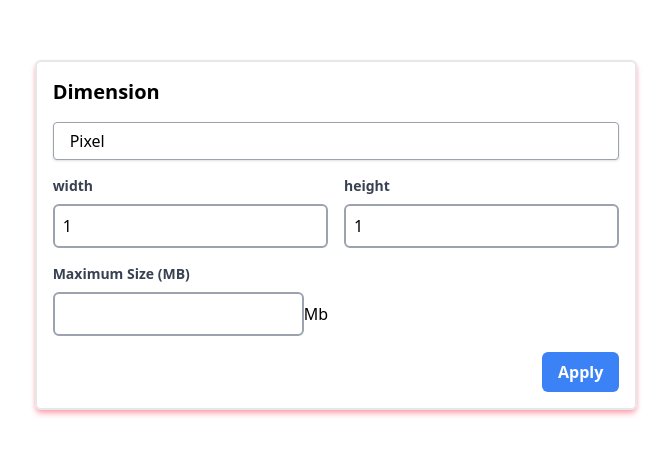
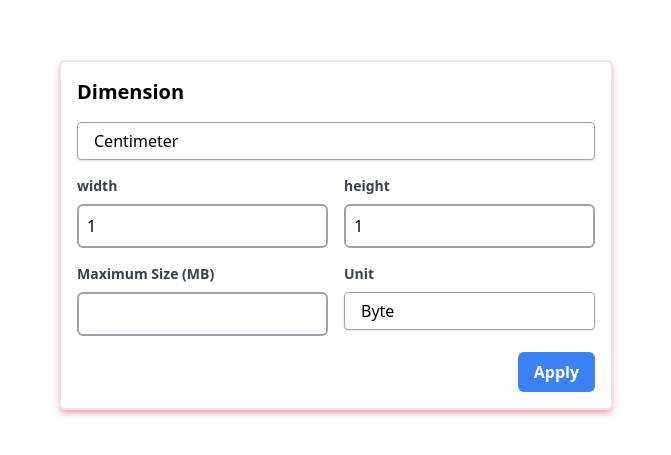
Before and after one commit to himanshunegi378/imagecompression, a React (Create React App) app: page /config in a window 1280 px wide. Shown: the part 165-620 px from the top of the page, without its empty margins (304-975 px from the left). Built offline with nearby package versions, Linux system fonts and the light colour scheme.

Commit message:
feat: file size unit added

```diff
--- /dev/null
+++ b/src/utils/fileSizeConversion.js
@@ -0,0 +1,18 @@
+const supportedUnit = ["B", "KB", "MB"];
+export const fileSizeFromTo = (fileSize, fromUnit, toUnit) => {
+    /*
+    1. check fromUnit and toUnit supported
+    2. convert fileSize from fromUnit to B
+    3. convert fileSize from B to toUnit
+    */
+    if (!supportedUnit.includes(fromUnit) || !supportedUnit.includes(toUnit)) {
+        throw new Error(`${fromUnit} or ${toUnit} is not supported`);
+    }
+    const fromUnitIndex = supportedUnit.indexOf(fromUnit);
+    const toUnitIndex = supportedUnit.indexOf(toUnit);
+    const fromUnitToB = Math.pow(1024, fromUnitIndex);
+    const toUnitToB = Math.pow(1024, toUnitIndex);
+    const fileSizeInB = fileSize * fromUnitToB;
+    const fileSizeInNewUnit = fileSizeInB / toUnitToB;
+    return fileSizeInNewUnit;
+}
--- a/src/views/home/Home.view.jsx
+++ b/src/views/home/Home.view.jsx
@@ -36,7 +36,8 @@ export function HomeView() {
                   navigate("/workbench");
                 }}
                 defaultConfig={{
-                  size: state.file && Number(state.file.size / 1048576).toFixed(2),
+                  size: state.file && Number(state.file.size),
+                  sizeUnit: "B",
                 }}
               />
             </div>
--- a/src/views/home/components/requirementsInputForm/RequirementsInputForm.jsx
+++ b/src/views/home/components/requirementsInputForm/RequirementsInputForm.jsx
@@ -1,12 +1,14 @@
 import { useState } from "react";
+import { fileSizeFromTo } from "../../../../utils/fileSizeConversion";
 
 const factoryConfig = {
   dimension: {
-    unit:'px',
+    unit: "cm",
     w: 1,
     h: 1,
   },
   size: 1,
+  sizeUnit: "MB",
 };
 
 export function RequirementsInputForm({
@@ -117,7 +119,35 @@ export function RequirementsInputForm({
               })
             }
           />
-          Mb
+        </label>
+        {/*
+            1. unit select input
+            2. B for Byte, KB for Kilobyte, MB for Megabyte options
+          */}
+        <label>
+          <span className="block text-gray-700 text-sm font-bold mb-2">
+            Unit
+          </span>
+          <select
+            className="block appearance-none w-full bg-white border border-gray-400 hover:border-gray-500 px-4 py-2 pr-8 rounded shadow leading-tight focus:outline-none focus:shadow-outline"
+            required
+            value={config.sizeUnit}
+            onChange={(e) => {
+              requestConfigChange({
+                ...config,
+                size: fileSizeFromTo(
+                  config.size,
+                  config.sizeUnit,
+                  e.target.value
+                ).toFixed(2),
+                sizeUnit: e.target.value,
+              });
+            }}
+          >
+            <option value="B">Byte</option>
+            <option value="KB">Kilobyte</option>
+            <option value="MB">Megabyte</option>
+          </select>
         </label>
       </div>
       <div className="flex justify-end mt-4">
```
